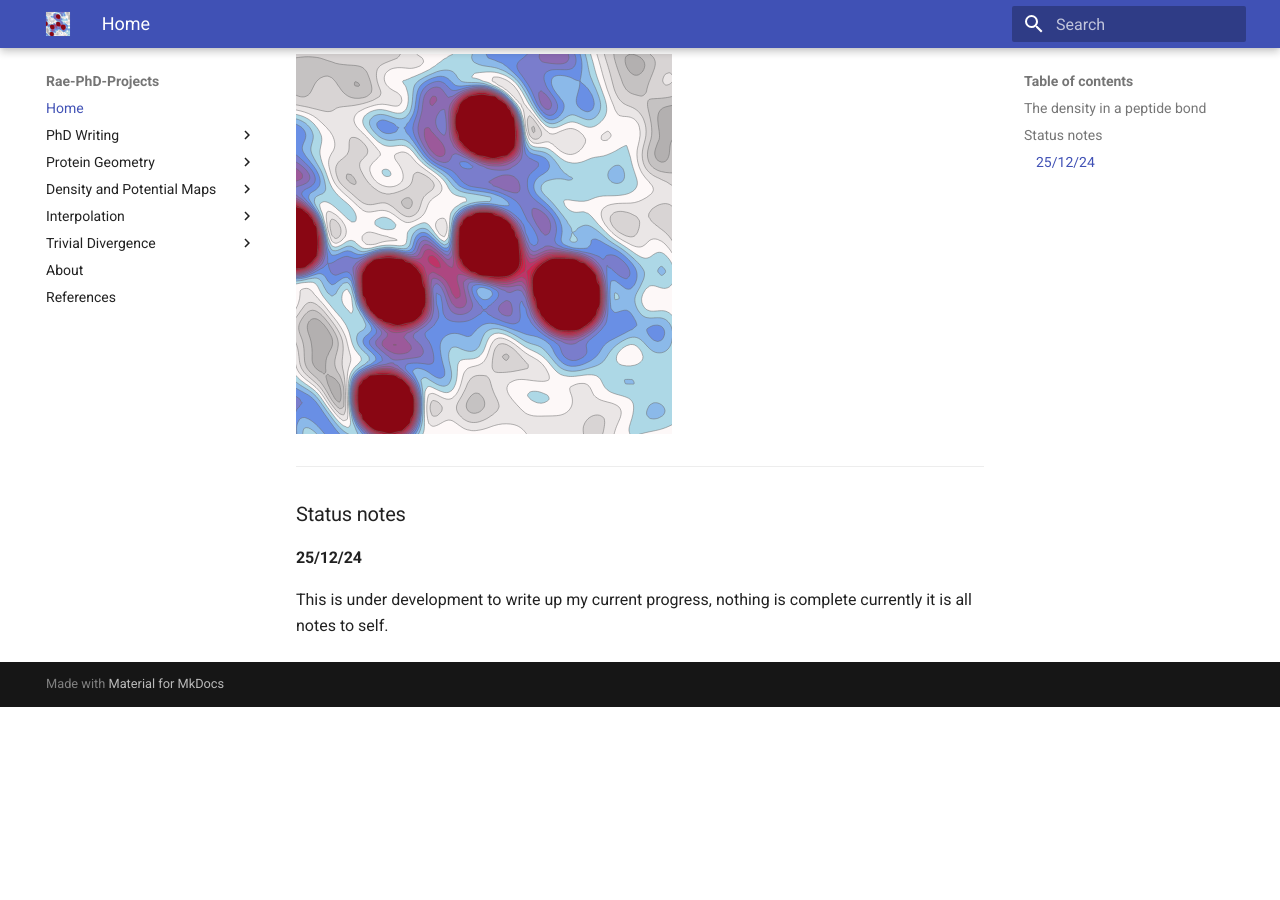
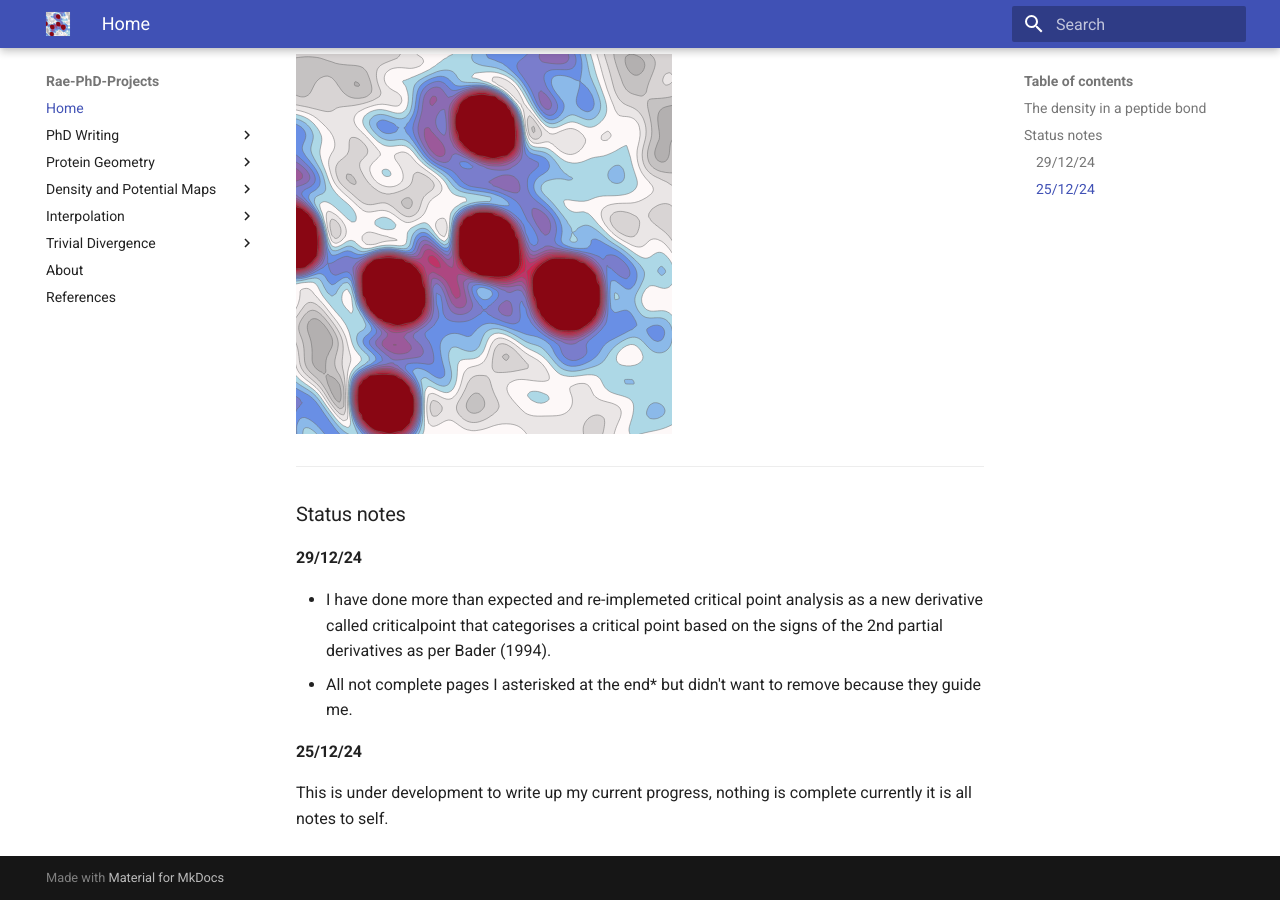
Before and after one commit to rae-gh/rae, an MkDocs documentation site: the page built from docs/index.md, in a window 1280 px wide and 900 px high, scrolled down 594 px. Built offline with MkDocs 1.6.1 and Material for MkDocs 9.7.7, drawn with Linux system fonts in a browser that asks for light colours; before the commit the page ends 1301 px from its top, so only the background shows below that; some of the changed lines change nothing that is shown.

Commit message:
Added some notes to self

```diff
--- a/docs/index.md
+++ b/docs/index.md
@@ -13,5 +13,10 @@ An example of an image of some electron density, where the red is a stronger den
 ---
 
 ### Status notes
+#### 29/12/24
+- I have done more than expected and re-implemeted critical point analysis as a new derivative called
+criticalpoint that categorises a critical point based on the signs of the 2nd partial derivatives as per Bader (1994).
+- All not complete pages I asterisked at the end* but didn't want to remove because they guide me.
+
 #### 25/12/24
 This is under development to write up my current progress, nothing is complete currently it is all notes to self.
--- a/mkdocs.yml
+++ b/mkdocs.yml
@@ -25,19 +25,19 @@ nav:
     - Density: maps/density.md
     - Radient: maps/radient.md
     - Laplacian: maps/laplacian.md
-    - Gaussian interference: maps/gaussian.md
-    - Maxima-adjusted structures: maps/adjusted.md
-    - C++ utility: maps/leuci-cpp.md
+    - C++ utility*: maps/leuci-cpp.md
+    - Gaussian interference*: maps/gaussian.md
+    - Maxima-adjusted structures*: maps/adjusted.md
     #- Results: maps/results.md
   - Interpolation:
-    - Overview: interpolation/overview
-    - N-dim M-Poly: interpolation/alcraft.md
-    - Python library: interpolation/py-lib.md
+    - Overview*: interpolation/overview
+    - N-dim M-Poly*: interpolation/alcraft.md
+    - Python library*: interpolation/py-lib.md
     #- Results: interpolation/results.md
   - Trivial Divergence:
-    - Overview: trivial/overview.md
-    - Method: trivial/method.md
-    - Python library: trivial/py-lib.md
+    - Overview*: trivial/overview.md
+    - Method*: trivial/method.md
+    - Python library*: trivial/py-lib.md
     #- Results: trivial/results.md
   - About: 'about.md'
   - References: 'references.md'
```
